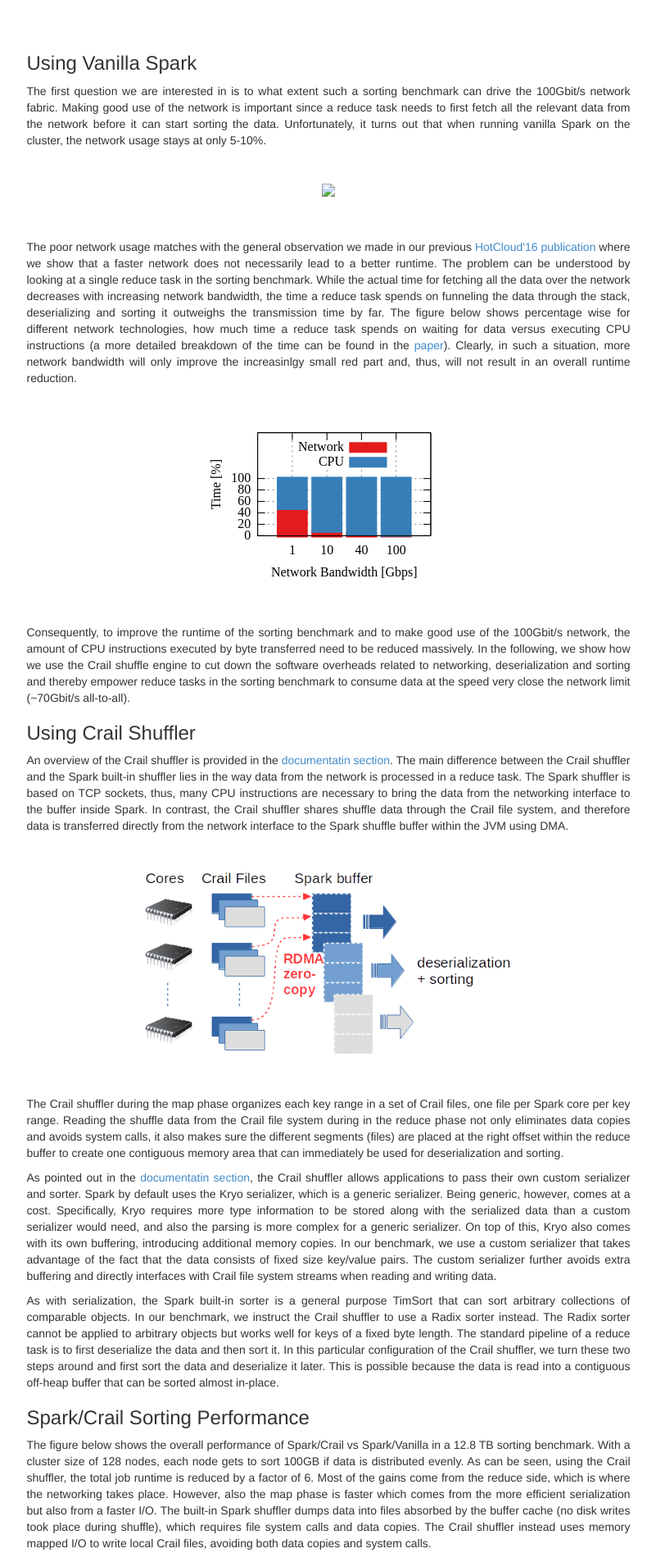
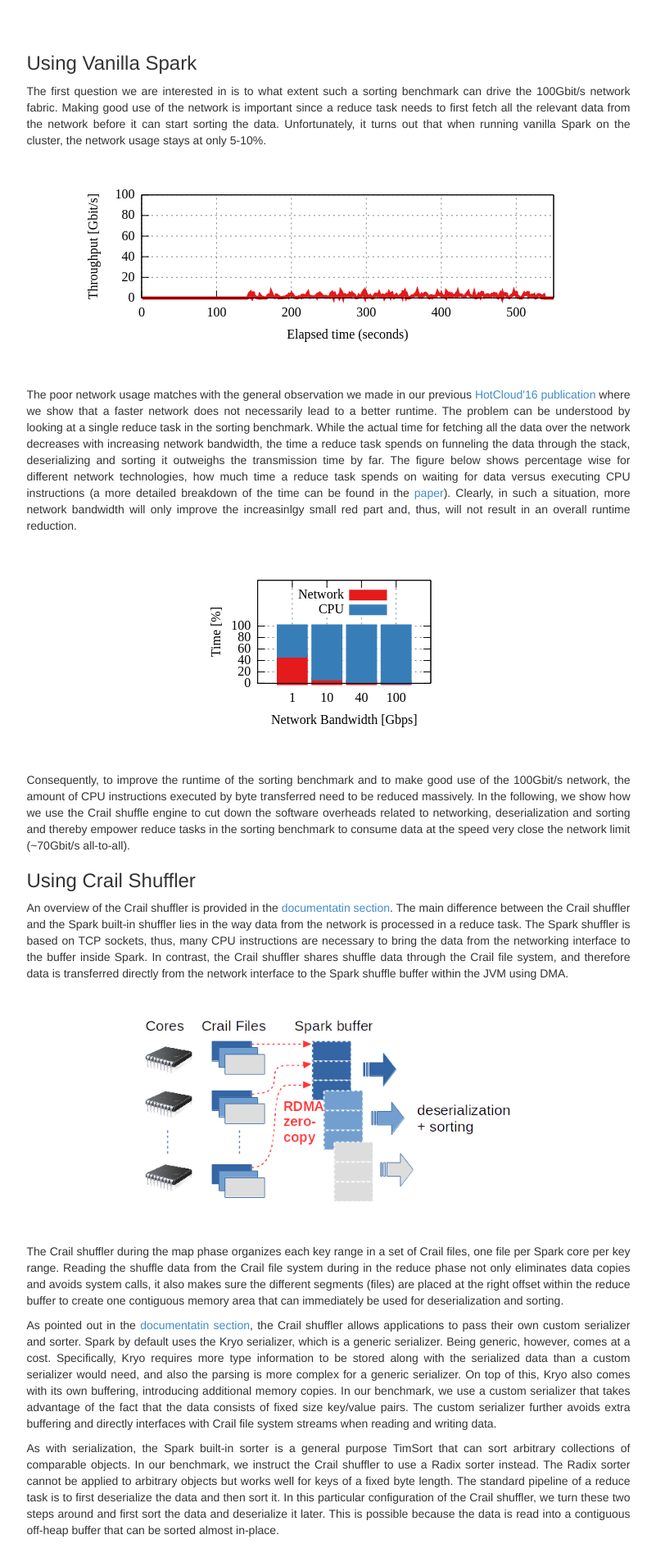
Before and after one commit to apache/incubator-crail-website, a Jekyll site: the page built from _posts/blog/2017-01-1-sorting.md, in a window 1280 px wide. Shown: the part 1534-3428 px from the top of the page at 82% size, without its empty margins (239-1040 px from the left). Built offline with Jekyll 4.4.1, drawn with Linux system fonts in a browser that asks for light colours; comment, search, counter and statistics services are not loaded.

Commit message:
Update 2017-01-1-sorting.md

```diff
--- a/_posts/blog/2017-01-1-sorting.md
+++ b/_posts/blog/2017-01-1-sorting.md
@@ -120,7 +120,7 @@
 </div>
 
 <br>
-<div style="text-align:center"><img src ="http://crail.io/overview/net_vanilla.svg" /></div>
+<div style="text-align:center"><img src ="http://crail.io/img/blog/sort/net_vanilla.svg" /></div>
 <br><br>
 
 <div style="text-align: justify">
```
